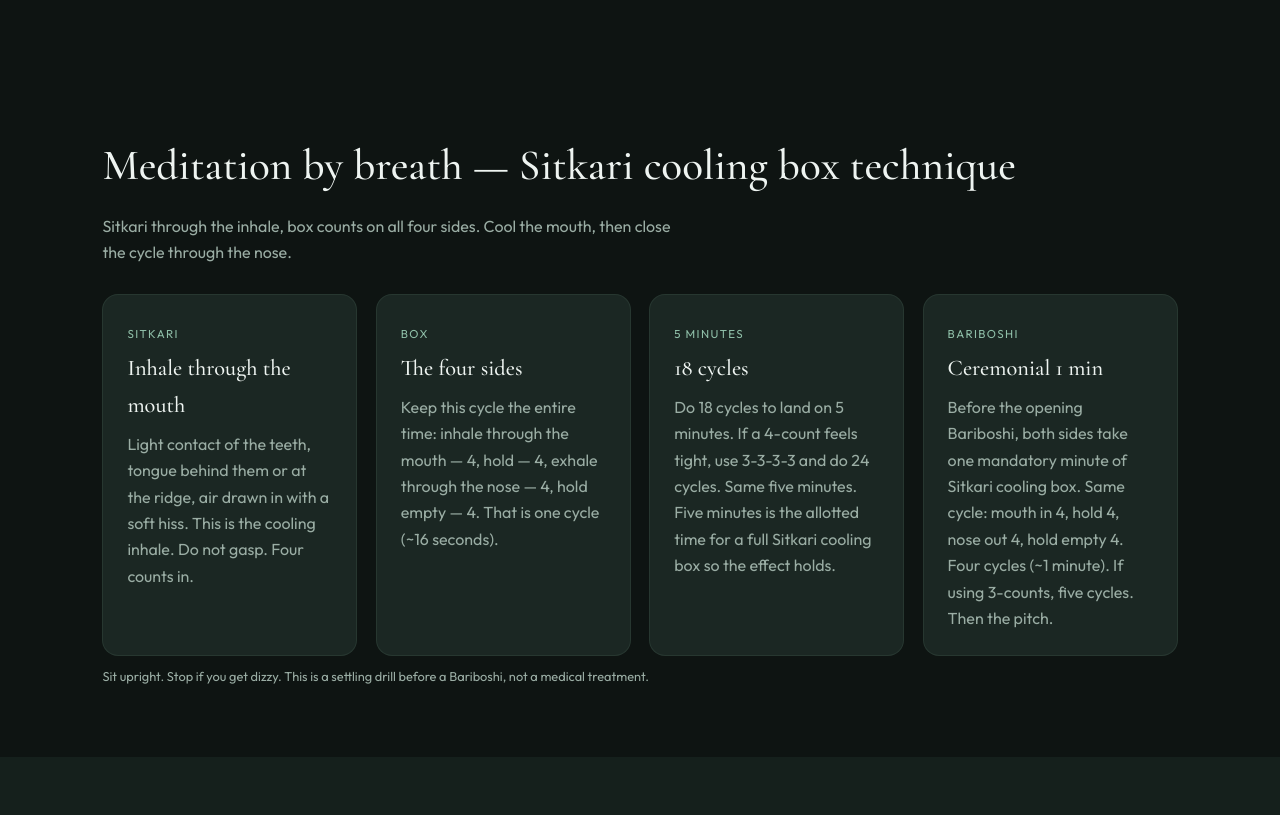
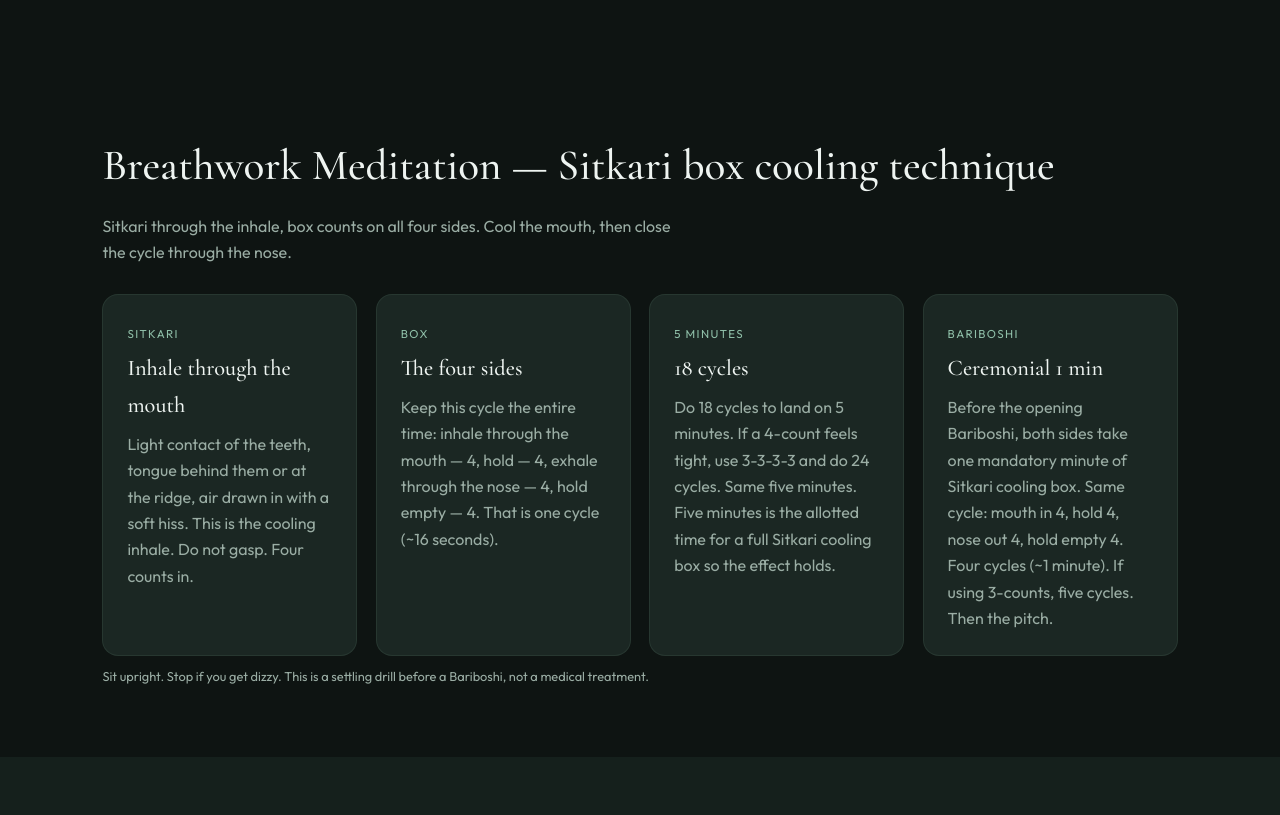
Before and after one commit to zabbadat/my-site, a plain HTML site: page index.html in a window 1280 px wide. Shown: the part 1040-1855 px from the top of the page. Drawn offline with nearby package versions, Linux system fonts and the light colour scheme.

Commit message:
Update index.html

```diff
--- a/index.html
+++ b/index.html
@@ -132,7 +132,7 @@
     </div>
   </section>
   <section id="cooling-box">
-    <h2> Meditation by breath — Sitkari cooling box technique </h2>
+    <h2> Breathwork Meditation — Sitkari box cooling technique </h2>
     <p class="lead">Sitkari through the inhale, box counts on all four sides. Cool the mouth, then close the cycle through the nose.</p>
     <div class="grid">
       <div class="card">
```
